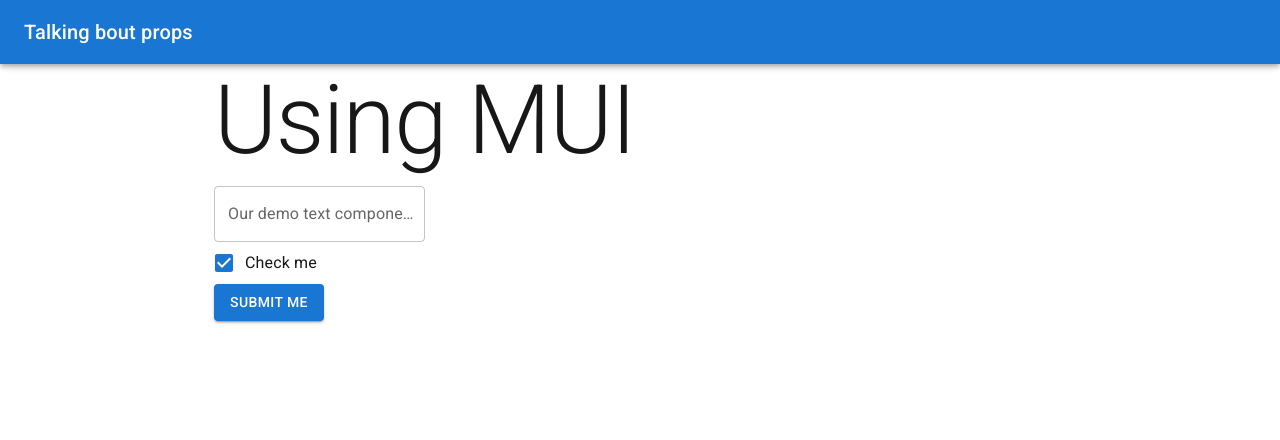
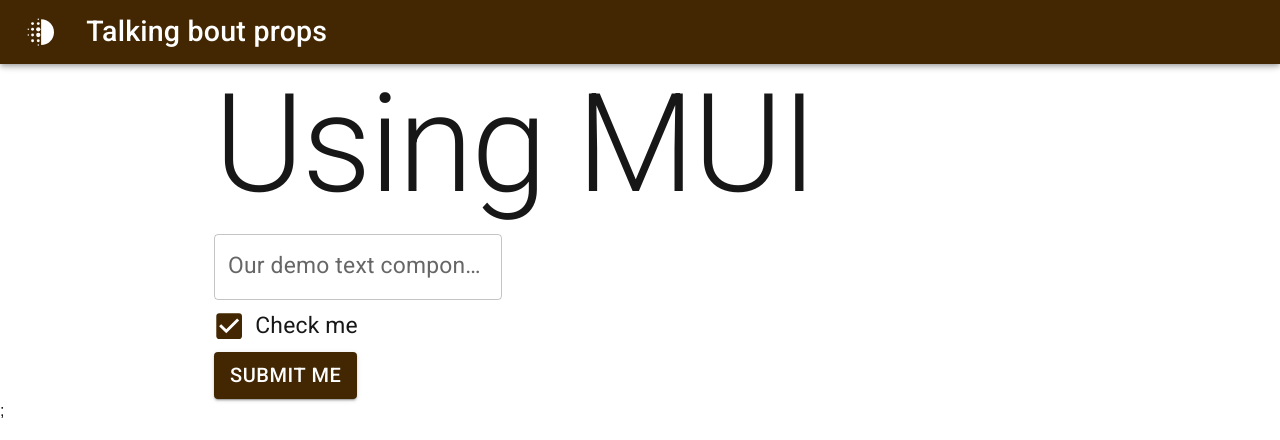
Before and after one commit to dmit-2008/dmit2008-A02-winter-2025, a Next.js app in the folder 06-nextjs-mui-component-library/components-mui-example/: page / in a window 1280 px wide. Shown: the top 440 px of the page. Built offline with nearby package versions, Linux system fonts and the light colour scheme.

Commit message:
class progress pushed

```diff
--- a/06-nextjs-mui-component-library/components-mui-example/components/Navbar.js
+++ b/06-nextjs-mui-component-library/components-mui-example/components/Navbar.js
@@ -3,17 +3,31 @@
 // I want to use an app bar from mui
 // export and use it in the index.js
 import AppBar from '@mui/material/AppBar';
+// I want you folks to create a IconButton
+import IconButton from '@mui/material/IconButton';
 import Toolbar from '@mui/material/Toolbar';
 import Typography from '@mui/material/Typography';
 
-// I want you folks to create a IconButton
 // to use Deblur icon as the button piece.
 // on the left of the text.
+import DeblurIcon from '@mui/icons-material/Deblur';
+// @mui/icons-material is different than @mui/material we need to install it.
+
 
 
 export default function Navbar({title}) {
   return <AppBar>
     <Toolbar>
+      <IconButton
+        size="large"
+        edge="start"
+        color="inherit"
+        aria-label="menu"
+        sx={{ mr: 2 }}
+      >
+        {/* add our icon here */}
+        <DeblurIcon />
+      </IconButton>
       {/*
         the sx prop allows us to style
         the component in a one off way
--- a/06-nextjs-mui-component-library/components-mui-example/package.json
+++ b/06-nextjs-mui-component-library/components-mui-example/package.json
@@ -12,6 +12,7 @@
     "@emotion/react": "^11.14.0",
     "@emotion/styled": "^11.14.0",
     "@fontsource/roboto": "^5.1.1",
+    "@mui/icons-material": "^6.4.3",
     "@mui/material": "^6.4.2",
     "next": "15.1.6",
     "react": "^19.0.0",
--- a/06-nextjs-mui-component-library/components-mui-example/pages/_app.js
+++ b/06-nextjs-mui-component-library/components-mui-example/pages/_app.js
@@ -6,6 +6,16 @@
 
 import "@/styles/globals.css";
 
+// import the ThemeProvider
+import { ThemeProvider } from '@mui/material/styles';
+// import our theme
+import { theme } from '@/utils/theme/config'
+
+
 export default function App({ Component, pageProps }) {
-  return <Component {...pageProps} />;
+  // wrap our application in the theme provider and our custom theme
+  return <ThemeProvider theme={theme}>
+    <Component {...pageProps} />;
+  </ThemeProvider>
+
 }
--- /dev/null
+++ b/06-nextjs-mui-component-library/components-mui-example/utils/theme/config.js
@@ -0,0 +1,23 @@
+// import the createTheme
+import { createTheme } from '@mui/material/styles';
+
+// modify the options in our theme
+const themeOptions = {
+  palette: {
+    primary: {
+      main: '#432702',
+    },
+    secondary: {
+      main: '#920340',
+    },
+  },
+  typography: {
+    fontSize: 20,
+  },
+}
+
+// create theme
+const theme = createTheme(themeOptions)
+
+// export it.
+export { theme }
```
Also changed, not shown: 1 other file (tests, documents, lock files or other folders).
